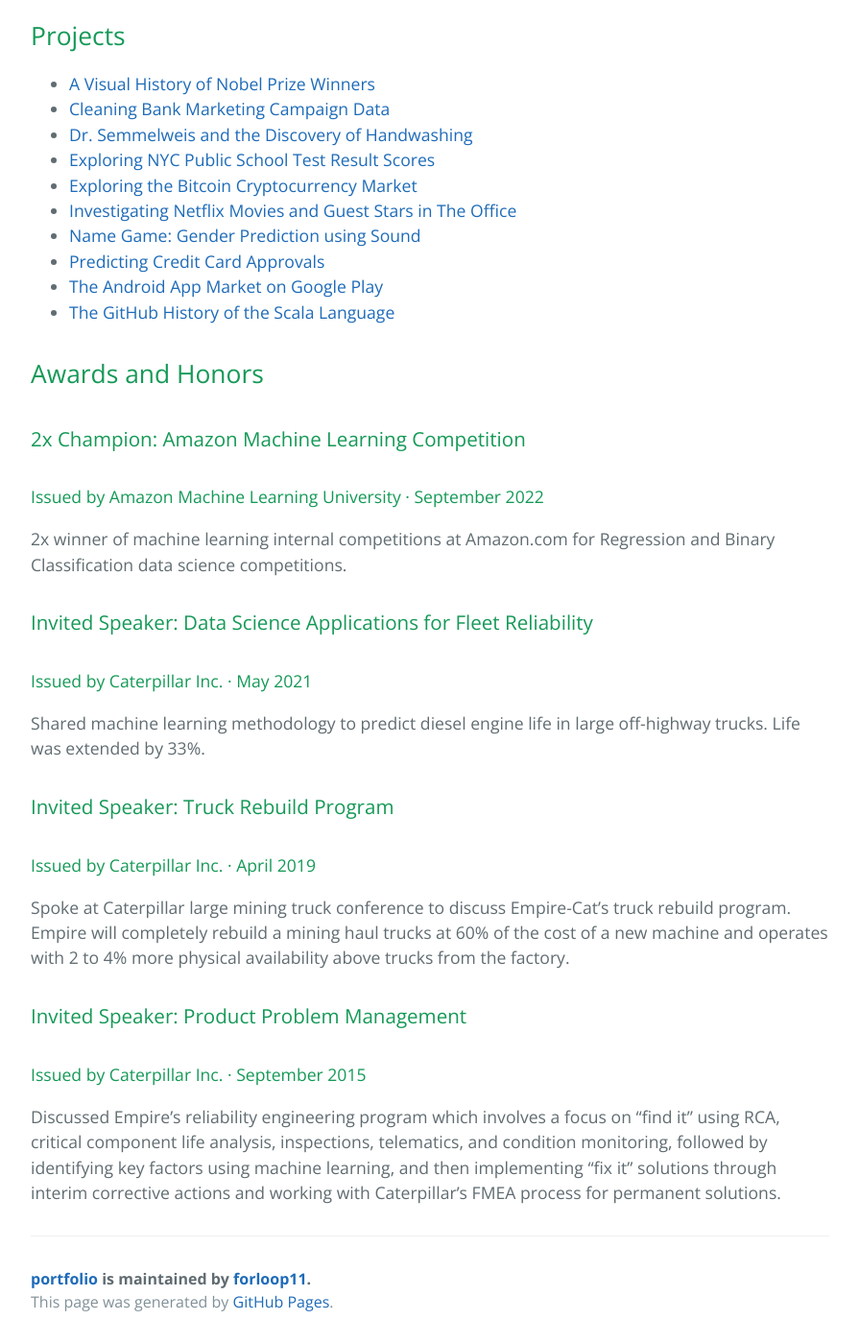
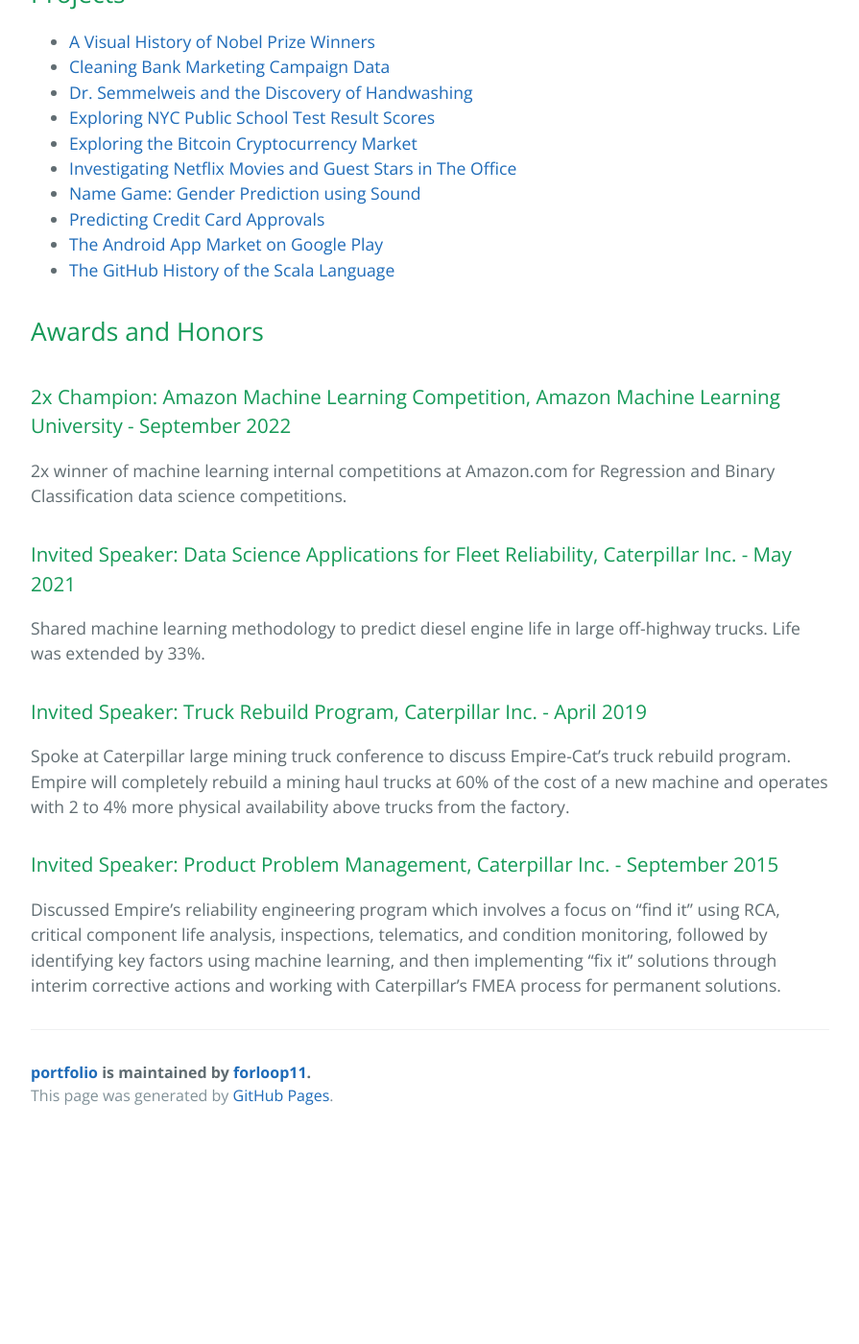
Before and after one commit to forloop11/portfolio, a Jekyll site: the page built from index.md, in a window 1280 px wide and 1400 px high, scrolled down 1436 px. Shown: the whole window at 96% size, without its empty margins (192-1087 px from the left). Built offline with Jekyll 4.4.1, drawn with Linux system fonts in a browser that asks for light colours; our own code applies the rules of GitHub Pages for plain Markdown files; after the commit the page ends 2621 px from its top, so only the background shows below that; some of the changed text lies outside the part shown.

```diff
--- a/index.md
+++ b/index.md
@@ -45,22 +45,18 @@ Professional with 25 years of experience solving tough capital equipment reliabi
 
 ## Awards and Honors
 
-### 2x Champion: Amazon Machine Learning Competition
-#### Issued by Amazon Machine Learning University · September 2022
+### 2x Champion: Amazon Machine Learning Competition, Amazon Machine Learning University - September 2022
 
 2x winner of machine learning internal competitions at Amazon.com for Regression and Binary Classification data science competitions.
 
-### Invited Speaker: Data Science Applications for Fleet Reliability
-#### Issued by Caterpillar Inc. · May 2021
+### Invited Speaker: Data Science Applications for Fleet Reliability, Caterpillar Inc. - May 2021
 
 Shared machine learning methodology to predict diesel engine life in large off-highway trucks. Life was extended by 33%.
 
-### Invited Speaker: Truck Rebuild Program
-#### Issued by Caterpillar Inc. · April 2019
+### Invited Speaker: Truck Rebuild Program, Caterpillar Inc. - April 2019
 
 Spoke at Caterpillar large mining truck conference to discuss Empire-Cat’s truck rebuild program. Empire will completely rebuild a mining haul trucks at 60% of the cost of a new machine and operates with 2 to 4% more physical availability above trucks from the factory.
 
-### Invited Speaker: Product Problem Management
-#### Issued by Caterpillar Inc. · September 2015
+### Invited Speaker: Product Problem Management, Caterpillar Inc. - September 2015
 
 Discussed Empire's reliability engineering program which involves a focus on "find it" using RCA, critical component life analysis, inspections, telematics, and condition monitoring, followed by identifying key factors using machine learning, and then implementing "fix it" solutions through interim corrective actions and working with Caterpillar's FMEA process for permanent solutions.
```
Also changed, not shown: other parts of index.md (+2 -2 lines).
